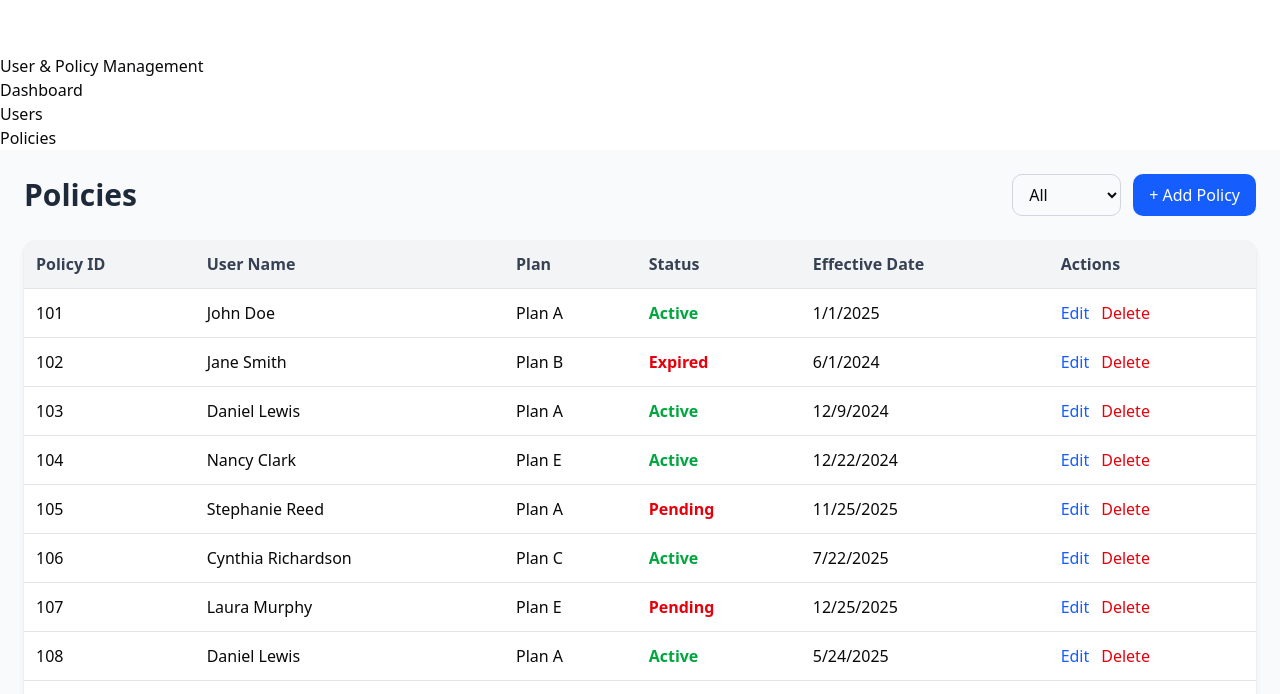
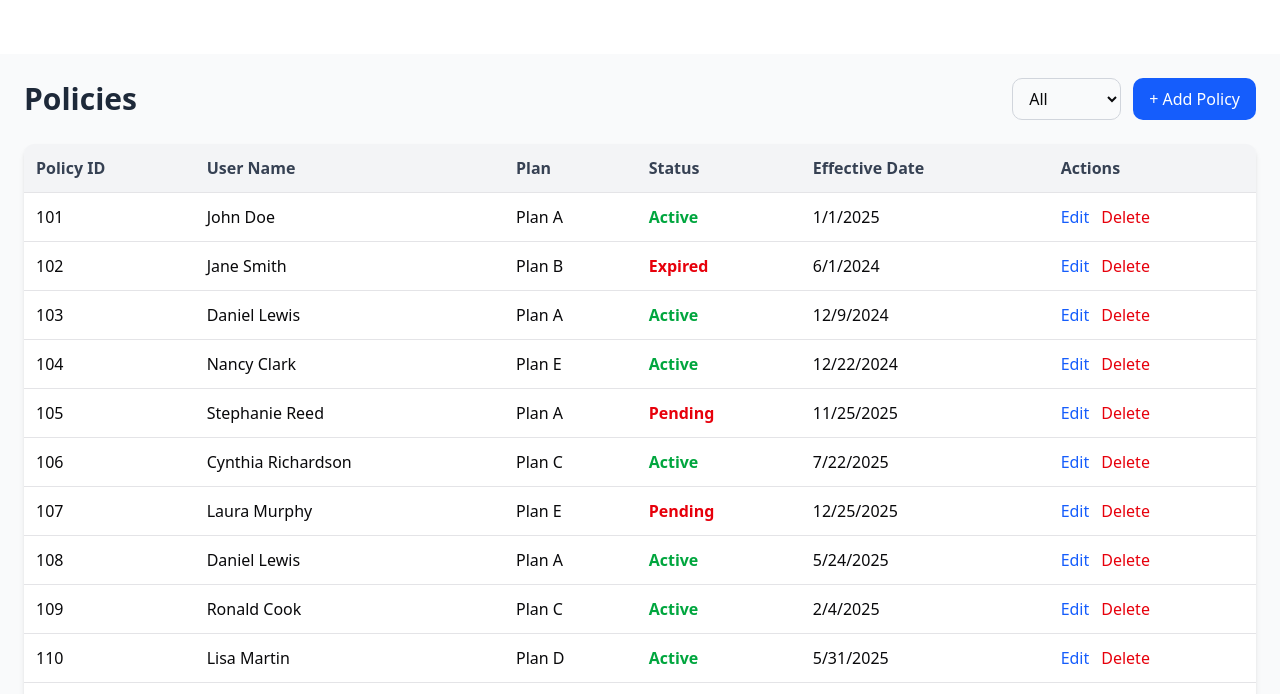
Before and after one commit to tahahammad23/User-Policy-Management, a React (Vite) app: page /policies in a window 1280 px wide. Shown: the part 106-800 px from the top of the page. Built offline with nearby package versions, Linux system fonts and the light colour scheme.

Commit message:
Fixed table

```diff
--- a/src/pages/Policies.tsx
+++ b/src/pages/Policies.tsx
@@ -462,7 +462,7 @@ export default function Policies() {
       : policies.filter((p) => p.status === filterStatus);
 
   return (
-    <div className="p-6 min-h-screen bg-gray-50">
+    <main className="p-6 min-h-screen bg-gray-50 fixed top-40 w-full">
       {/* Header */}
       <div className="flex flex-col sm:flex-row justify-between items-center mb-6">
         <h1 className="text-3xl font-bold text-gray-800 mb-4 sm:mb-0">
@@ -494,7 +494,7 @@ export default function Policies() {
       </div>
 
       {/* Table */}
-      <div className="overflow-x-auto bg-white shadow-md rounded-lg">
+      <div className="overflow-x-auto bg-white shadow-md rounded-lg max-h-[600px] overflow-y-auto">
         <table className="w-full border-collapse">
           <thead className="bg-gray-100 text-gray-700">
             <tr>
@@ -690,6 +690,6 @@ export default function Policies() {
           </div>
         </div>
       </Modal>
-    </div>
+    </main>
   );
 }
--- a/src/pages/Users.tsx
+++ b/src/pages/Users.tsx
@@ -169,7 +169,7 @@ export default function Users() {
   );
 
   return (
-    <main className="p-6 min-h-screen bg-gray-50">
+    <main className="p-6 min-h-screen bg-gray-50 fixed top-40 w-full">
       <div className="flex flex-col sm:flex-row justify-between items-center mb-6">
         <h1 className="text-3xl font-bold text-gray-800 mb-4 sm:mb-0">Users</h1>
 
@@ -191,7 +191,7 @@ export default function Users() {
       </div>
 
       {/* Table */}
-      <div className="overflow-x-auto bg-white shadow-md rounded-lg">
+      <div className="overflow-x-auto bg-white shadow-md rounded-lg max-h-[600px] overflow-y-auto">
         <table className="w-full border-collapse">
           <thead className="bg-gray-100 text-gray-700">
             <tr>
```
